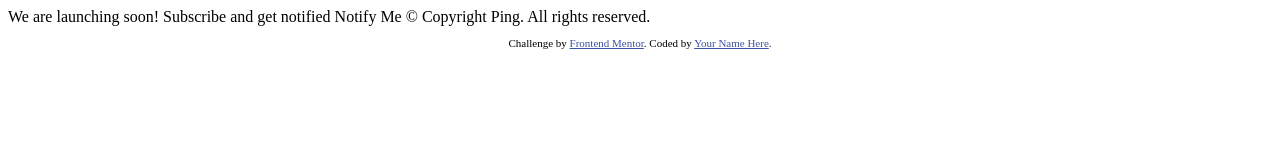
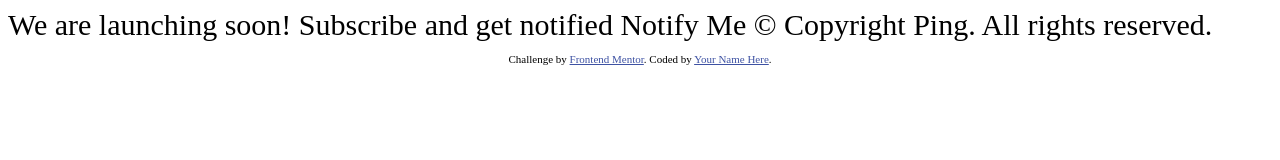
Before and after one commit to jhosephus/ping-coming-soon-page-JHOSEPHUS, a plain HTML site: page index.html in a window 1280 px wide. Drawn offline with Linux system fonts and the light colour scheme.

Commit message:
Testing changes' effects on Vercel

```diff
--- /dev/null
+++ b/css/font.css
@@ -0,0 +1,2 @@
+body {
+  font-size: 30px; }
--- /dev/null
+++ b/css/style.css
@@ -0,0 +1,5 @@
+body {
+  font-size: 30px; }
+
+html, body {
+  height: 100%; }
--- a/index.html
+++ b/index.html
@@ -5,6 +5,7 @@
   <meta name="viewport" content="width=device-width, initial-scale=1.0"> <!-- displays site properly based on user's device -->
 
   <link rel="icon" type="image/png" sizes="32x32" href="./images/favicon-32x32.png">
+  <link rel="stylesheet" href="./css/style.css">
 
   <title>Frontend Mentor | Ping coming soon page</title>
 
```
Also changed, not shown: 1 other file.
